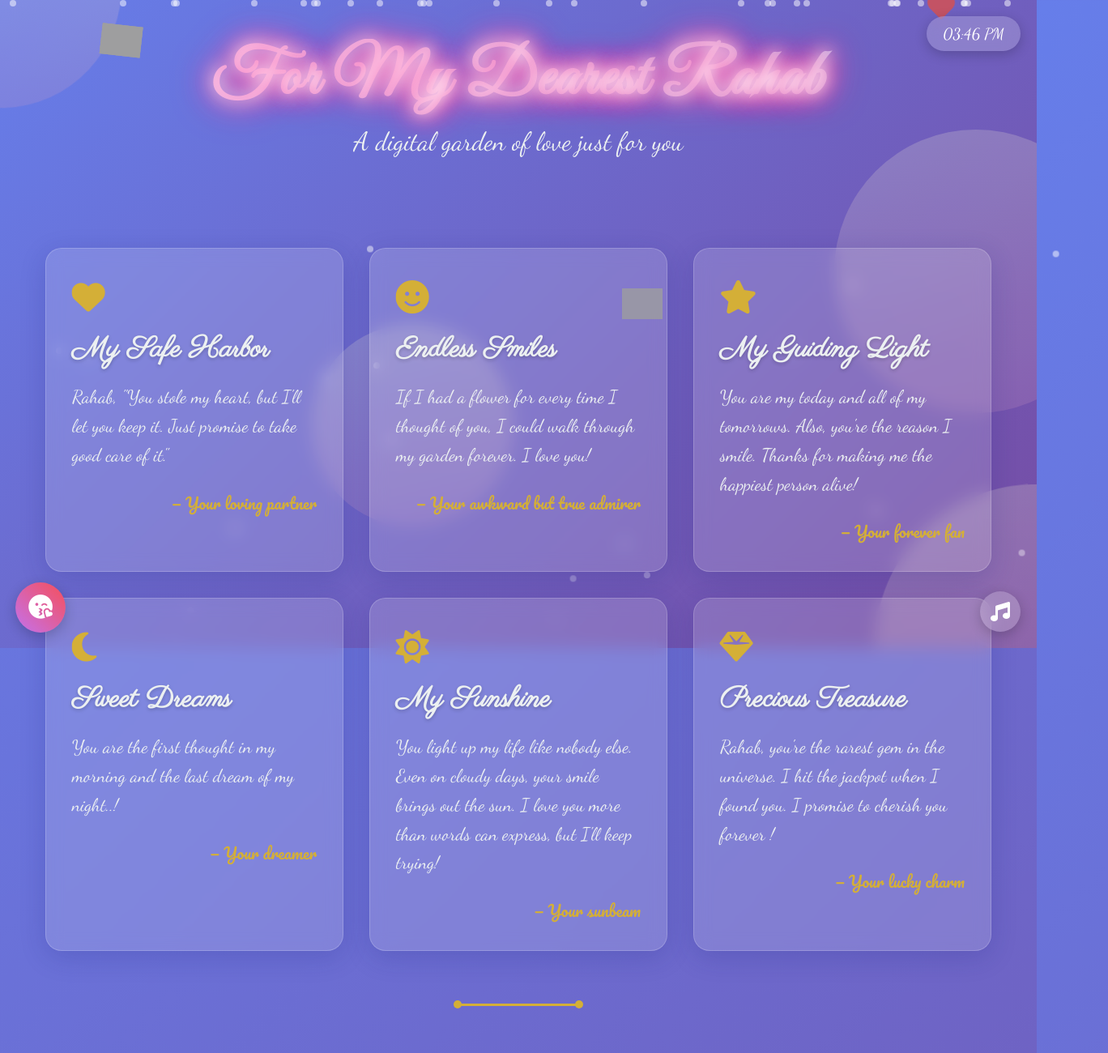
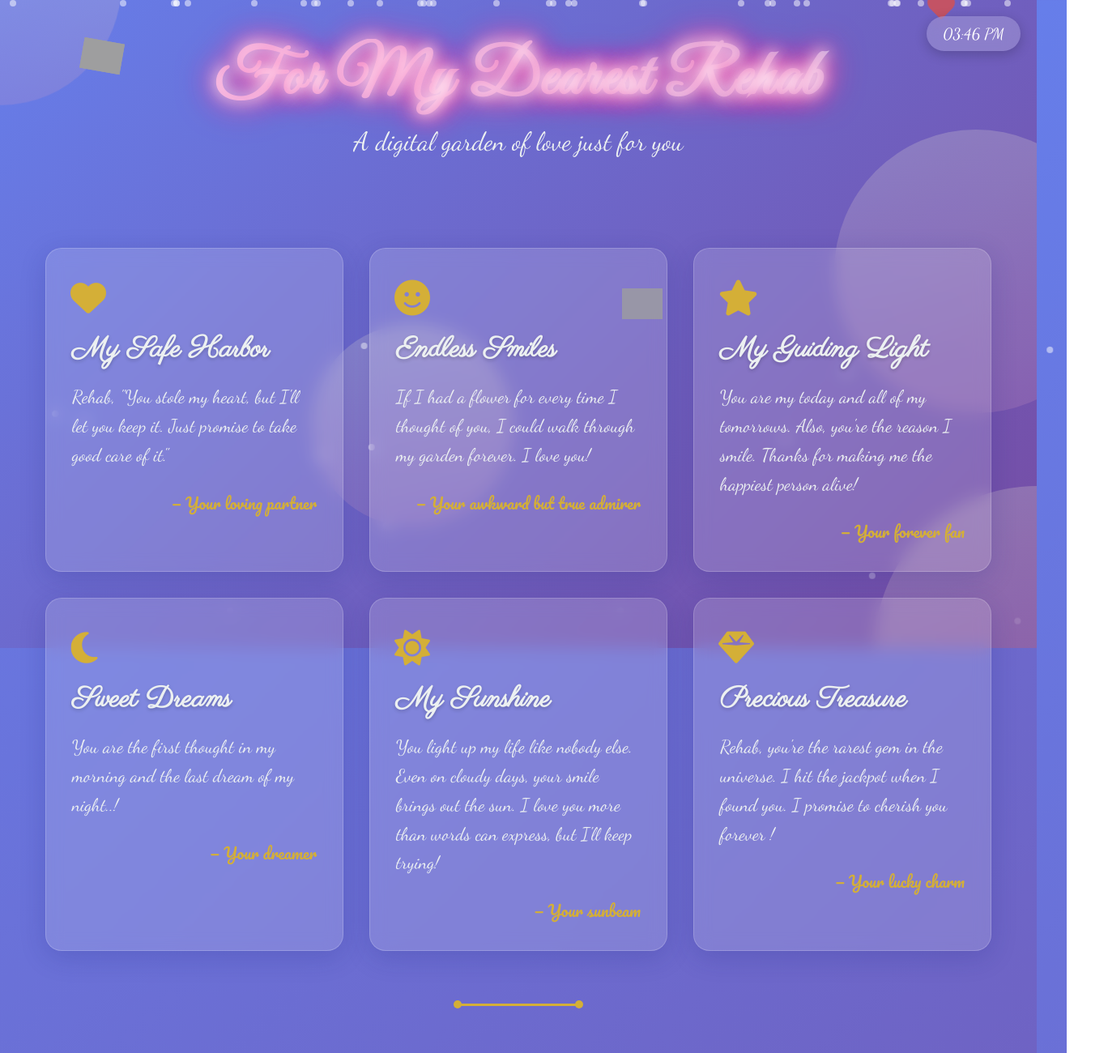
Before and after one commit to islam-dev0/my-faf, a plain HTML site: page index.html in a window 1280 px wide. Shown: the top 1300 px of the page at 81% size, 1368 px wide, since content can reach past the window. Drawn offline with nearby package versions, Linux system fonts and the light colour scheme; grey boxes are pictures that could not be loaded; animation ran at ten frames a second; a web font is replaced by a local one.

Commit message:
Update index.html

```diff
--- a/index.html
+++ b/index.html
@@ -3,7 +3,7 @@
 <head>
     <meta charset="UTF-8">
     <meta name="viewport" content="width=device-width, initial-scale=1.0">
-    <title>For My Dearest Rahab</title>
+    <title>For My Dearest Rehab</title>
     <link href="https://fonts.googleapis.com/css2?family=Dancing+Script:wght@400;700&family=Great+Vibes&family=Playfair+Display:ital,wght@0,400;0,700;1,400&family=Parisienne&family=Pacifico&display=swap" rel="stylesheet">
     <link rel="stylesheet" href="https://cdnjs.cloudflare.com/ajax/libs/font-awesome/6.4.0/css/all.min.css">
     <style>
@@ -1228,16 +1228,8 @@
 
     <div class="time-display" id="time-display"></div>
 
-    <div class="music-player" id="music-player">
-        <i class="fas fa-music music-icon"></i>
-    </div>
-
-    <div class="kiss-button" id="kiss-button">
-        <i class="fas fa-kiss-wink-heart kiss-icon"></i>
-    </div>
-
     <header>
-        <h1 class="main-title glow">For My Dearest Rahab</h1>
+        <h1 class="main-title glow">For My Dearest Rehab</h1>
         <p class="subtitle">A digital garden of love just for you</p>
     </header>
 
@@ -1250,7 +1242,7 @@
                 </div>
                 <h2 class="message-title">My Safe Harbor</h2>
                 <p class="message-text">
-                    Rahab,     "You stole my heart, but I'll let you keep it. Just promise to take good care of it."
+                    Rehab,     "You stole my heart, but I'll let you keep it. Just promise to take good care of it."
                 </p>
                 <p class="message-author">— Your loving partner</p>
             </div>
@@ -1310,7 +1302,7 @@
                 </div>
                 <h2 class="message-title">Precious Treasure</h2>
                 <p class="message-text">
-                    Rahab, you're the rarest gem in the universe.
+                    Rehab, you're the rarest gem in the universe.
                     I hit the jackpot when I found you.
                     I promise to cherish you forever !
                 </p>
@@ -1326,7 +1318,7 @@
             <h2 class="special-title">A Promise to You</h2>
             <div class="special-content">
                 <p class="special-text">
-                    My dearest Rahab, in a world full of temporary things,
+                    My dearest Rehab, in a world full of temporary things,
                     you are a perpetual feeling. I promise to love you through
                     every season of life, to make you laugh when you want to cry,
                     and to hold your hand through every storm.
@@ -1398,7 +1390,7 @@
                 <i class="fas fa-heart stamp-icon"></i>
             </div>
             <div class="letter-header">
-                <h2 class="letter-title">My Dearest Rahab</h2>
+                <h2 class="letter-title">My Dearest Rehab</h2>
                 <p class="letter-subtitle">A letter from my heart to yours</p>
             </div>
             <div class="letter-content">
@@ -1439,7 +1431,7 @@
         <div class="footer-icon">
             <i class="fas fa-heart"></i>
         </div>
-        <p class="footer-text">Rahab, you are my everything</p>
+        <p class="footer-text">Rehab, you are my everything</p>
     </footer>
 
     <script>
@@ -1478,7 +1470,7 @@
         // Countdown timer
         function updateCountdown() {
             // Set the date we met (replace with actual date)
-            const metDate = new Date('2025-05-04T03:00:00');
+            const metDate = new Date('2025-05-04T015:00:00');
             const now = new Date();
             const diff = now - metDate;
 
@@ -1644,10 +1636,5 @@
             }
         });
     </script>
-    <!-- عنصر الصوت الخفي -->
-<audio id="background-music" loop>
-    <source src="rehab.mp3" type="audio">
-    <!-- يمكنك استبدال الرابط بأي أغنية رومانسية -->
-</audio>
 </body>
 </html>
```
